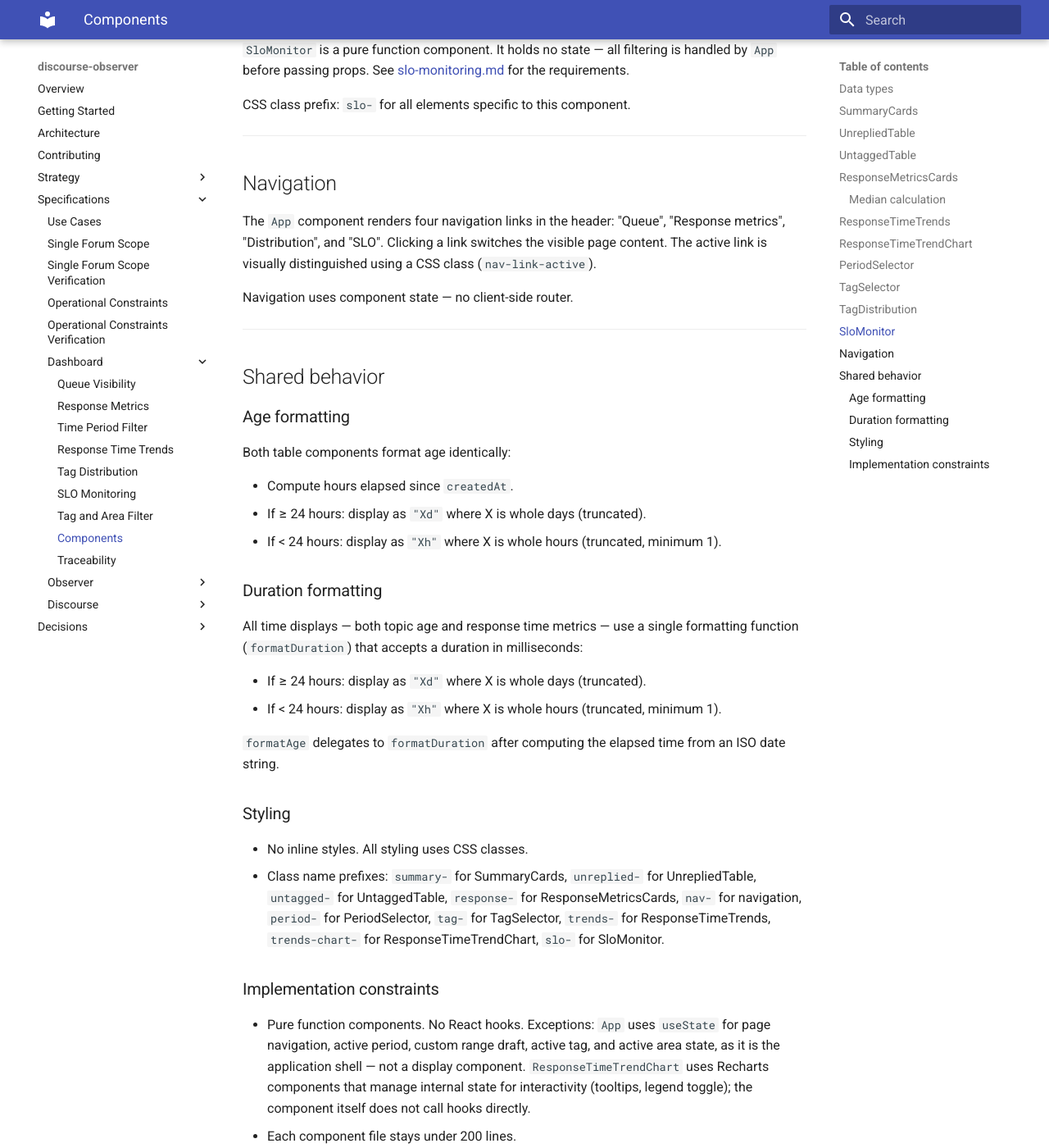
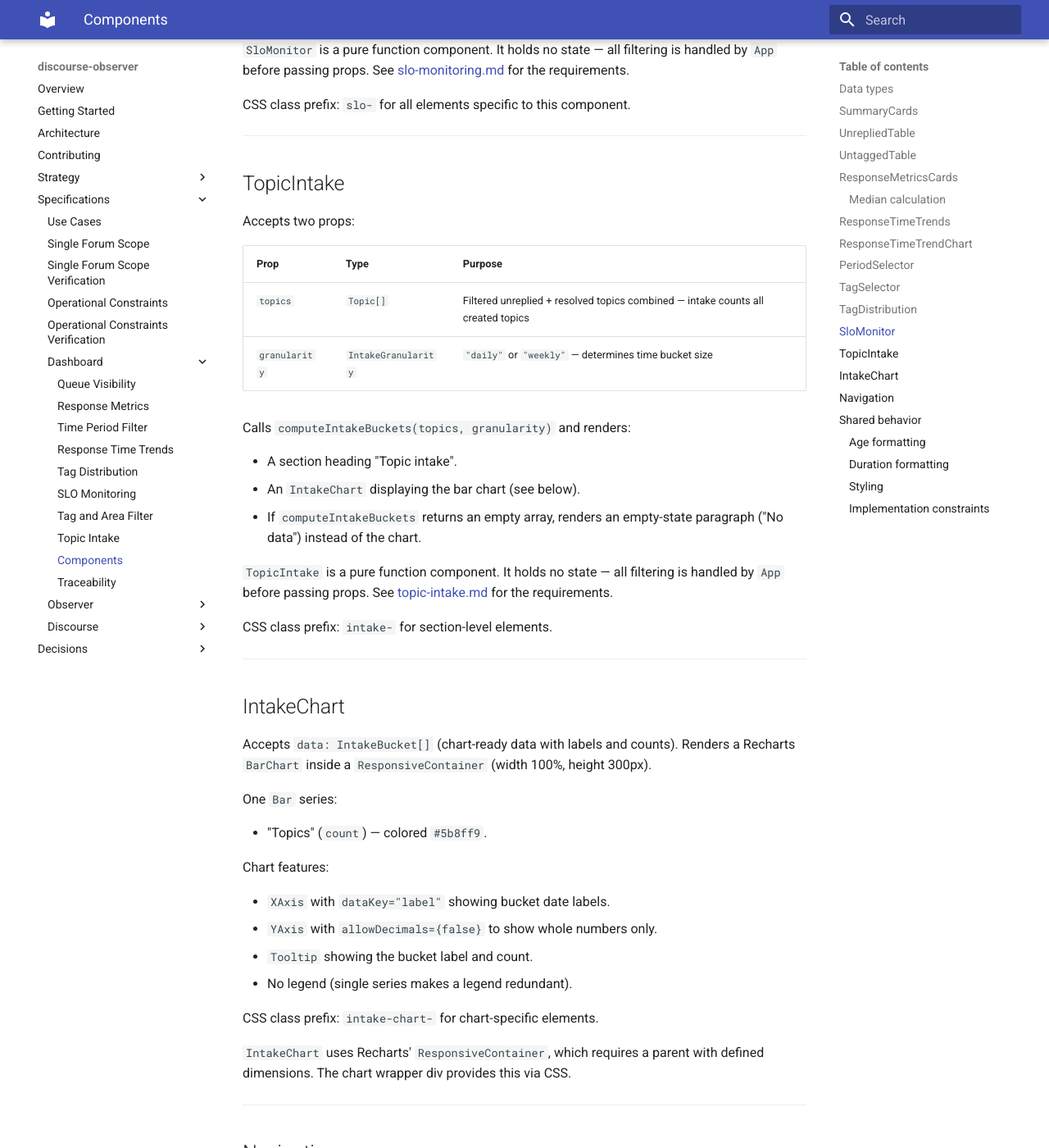
Before and after one commit to MorganDigitalAsyncTransparency/community, an MkDocs documentation site: the page built from discourse-observer/specs/dashboard/dashboard-components.md, in a window 1280 px wide and 1400 px high, scrolled down 6625 px. Shown: the whole window at 82% size. Built offline with MkDocs 1.6.1 and Material for MkDocs 9.7.7, drawn with Linux system fonts in a browser that asks for light colours; some of the changed text lies outside the part shown.

Commit message:
Update documentation for UC-17 topic intake
Add UC-17 to traceability matrix, dashboard-components spec,
mkdocs navigation, and use-cases status. Update page count in
ARCHITECTURE.md and CLAUDE.md to reflect the new Volume page.

Co-Authored-By: Claude Opus 4.6 (1M context) <noreply@anthropic.com>

```diff
--- a/discourse-observer/specs/dashboard/dashboard-components.md
+++ b/discourse-observer/specs/dashboard/dashboard-components.md
@@ -2,7 +2,7 @@
 
 This document specifies the behavior of the dashboard view components rendered in the frontend.
 
-These components implement the visual layer for the requirements defined in [queue-visibility.md](queue-visibility.md), [response-metrics.md](response-metrics.md), [time-period-filter.md](time-period-filter.md), [response-time-trends.md](response-time-trends.md), [tag-distribution.md](tag-distribution.md), [slo-monitoring.md](slo-monitoring.md), and [tag-area-filter.md](tag-area-filter.md). Those files define *what* the user sees and why; this file defines *how* each component behaves to fulfill those requirements.
+These components implement the visual layer for the requirements defined in [queue-visibility.md](queue-visibility.md), [response-metrics.md](response-metrics.md), [time-period-filter.md](time-period-filter.md), [response-time-trends.md](response-time-trends.md), [tag-distribution.md](tag-distribution.md), [slo-monitoring.md](slo-monitoring.md), [tag-area-filter.md](tag-area-filter.md), and [topic-intake.md](topic-intake.md). Those files define *what* the user sees and why; this file defines *how* each component behaves to fulfill those requirements.
 
 ---
 
@@ -203,9 +203,51 @@ CSS class prefix: `slo-` for all elements specific to this component.
 
 ---
 
+## TopicIntake
+
+Accepts two props:
+
+| Prop | Type | Purpose |
+|------|------|---------|
+| `topics` | `Topic[]` | Filtered unreplied + resolved topics combined — intake counts all created topics |
+| `granularity` | `IntakeGranularity` | `"daily"` or `"weekly"` — determines time bucket size |
+
+Calls `computeIntakeBuckets(topics, granularity)` and renders:
+
+- A section heading "Topic intake".
+- An `IntakeChart` displaying the bar chart (see below).
+- If `computeIntakeBuckets` returns an empty array, renders an empty-state paragraph ("No data") instead of the chart.
+
+`TopicIntake` is a pure function component. It holds no state — all filtering is handled by `App` before passing props. See [topic-intake.md](topic-intake.md) for the requirements.
+
+CSS class prefix: `intake-` for section-level elements.
+
+---
+
+## IntakeChart
+
+Accepts `data: IntakeBucket[]` (chart-ready data with labels and counts). Renders a Recharts `BarChart` inside a `ResponsiveContainer` (width 100%, height 300px).
+
+One `Bar` series:
+
+- "Topics" (`count`) — colored `#5b8ff9`.
+
+Chart features:
+
+- `XAxis` with `dataKey="label"` showing bucket date labels.
+- `YAxis` with `allowDecimals={false}` to show whole numbers only.
+- `Tooltip` showing the bucket label and count.
+- No legend (single series makes a legend redundant).
+
+CSS class prefix: `intake-chart-` for chart-specific elements.
+
+`IntakeChart` uses Recharts' `ResponsiveContainer`, which requires a parent with defined dimensions. The chart wrapper div provides this via CSS.
+
+---
+
 ## Navigation
 
-The `App` component renders four navigation links in the header: "Queue", "Response metrics", "Distribution", and "SLO". Clicking a link switches the visible page content. The active link is visually distinguished using a CSS class (`nav-link-active`).
+The `App` component renders five navigation links in the header: "Queue", "Response metrics", "Distribution", "SLO", and "Volume". Clicking a link switches the visible page content. The active link is visually distinguished using a CSS class (`nav-link-active`).
 
 Navigation uses component state — no client-side router.
 
@@ -233,7 +275,7 @@ All time displays — both topic age and response time metrics — use a single
 ### Styling
 
 - No inline styles. All styling uses CSS classes.
-- Class name prefixes: `summary-` for SummaryCards, `unreplied-` for UnrepliedTable, `untagged-` for UntaggedTable, `response-` for ResponseMetricsCards, `nav-` for navigation, `period-` for PeriodSelector, `tag-` for TagSelector, `trends-` for ResponseTimeTrends, `trends-chart-` for ResponseTimeTrendChart, `slo-` for SloMonitor.
+- Class name prefixes: `summary-` for SummaryCards, `unreplied-` for UnrepliedTable, `untagged-` for UntaggedTable, `response-` for ResponseMetricsCards, `nav-` for navigation, `period-` for PeriodSelector, `tag-` for TagSelector, `trends-` for ResponseTimeTrends, `trends-chart-` for ResponseTimeTrendChart, `slo-` for SloMonitor, `intake-` for TopicIntake, `intake-chart-` for IntakeChart.
 
 ### Implementation constraints
 
--- a/mkdocs.yml
+++ b/mkdocs.yml
@@ -35,6 +35,7 @@ nav:
           - Tag Distribution: specs/dashboard/tag-distribution.md
           - SLO Monitoring: specs/dashboard/slo-monitoring.md
           - Tag and Area Filter: specs/dashboard/tag-area-filter.md
+          - Topic Intake: specs/dashboard/topic-intake.md
           - Components: specs/dashboard/dashboard-components.md
           - Traceability: specs/dashboard/traceability.md
       - Observer:
```
Also changed, not shown: discourse-observer/ARCHITECTURE.md (+1 -1 lines), discourse-observer/CLAUDE.md (+1 -1 lines), discourse-observer/specs/dashboard/traceability.md (+9 -0 lines), discourse-observer/specs/use-cases.md (+1 -0 lines).
